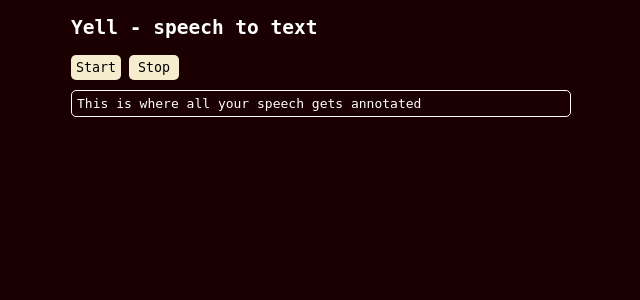
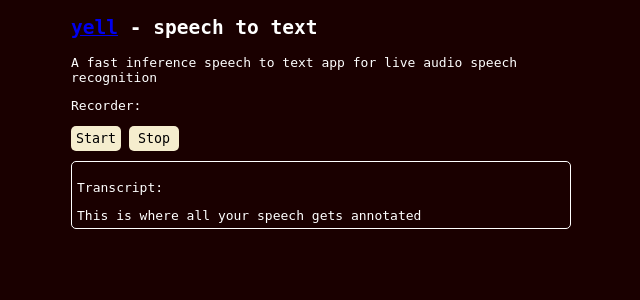
Before and after one commit to asceznyk/yell, a Flask app: page / in a window 1280 px wide. Shown: the top 300 px of the page, without its empty margins (319-959 px from the left). Run offline with Flask 2, Linux system fonts and the light colour scheme; parts of the project's set-up code (start-up, migrations or seed data) failed here and were passed over.

Commit message:
changing the styling! and upload dir

```diff
--- a/home.py
+++ b/home.py
@@ -1,6 +1,8 @@
 import os
 import io
 import wave
+
+import tempfile
 
 import numpy as np
 import speech_recognition as sr
@@ -9,7 +11,15 @@ from flask import Flask, render_template, request
 from pydub import AudioSegment
 
 app = Flask(__name__)
-app.config["UPLOAD_DIR"] = "temp"
+
+tempdir = "/tmp/"
+for fname in os.listdir(tempdir):
+    if fname.startswith("yell_user_data_"):
+        app.config["UPLOAD_DIR"] = f"{tempdir}{fname}"
+        break
+else:
+    app.config["UPLOAD_DIR"] = tempfile.mkdtemp(prefix="yell_user_data_")
+
 model = sr.Recognizer()
 
 @app.route("/", methods=['GET', 'POST'])
--- a/static/audio.js
+++ b/static/audio.js
@@ -19,7 +19,7 @@ if (navigator.mediaDevices) {
       stopped = 0;
       mediaRecorder.start();
       record.style.background = "red";
-      record.style.color = "black";
+      record.style.color = "white";
     }
 
     stop.onclick = () => {
@@ -27,7 +27,7 @@ if (navigator.mediaDevices) {
       stopped = 1;
       mediaRecorder.stop();
       record.style.background = "";
-      record.style.color = "";
+      record.style.color = "black";
     }
 
     setInterval(function() {
--- a/static/style.css
+++ b/static/style.css
@@ -12,12 +12,13 @@ html, body {
 
 .btn {
 	border:none;
-	border-radius: 5px;
+	border-radius:5px;
 	padding:5px;
 	min-width:50px;
 	text-align:center;
 	background:#F5EDCE;
 	font-family:inherit;
+	transition: all, 0.5s;
 }
 
 .btn:hover {
--- a/templates/main.html
+++ b/templates/main.html
@@ -7,14 +7,19 @@
 </head>
 <body>
     <div class="wrapper">
-        <div class="header"><h2>Yell - speech to text</h2></div>
+        <div class="header">
+            <h2><a href="https://github.com/asceznyk/yell/">yell</a> - speech to text</h2>
+            <p>A fast inference speech to text app for live audio speech recognition</p>
+        </div>
         <div class="design">
             <div class="recorder">
+                <p>Recorder:</p>
                 <button class="btn" id="record">Start</button>
                 <button class="btn" id="stop">Stop</button>
             </div>
         </div>
         <div class="transcript" id="transcript">
+            <p>Transcript:</p>
             <span>This is where all your speech gets annotated</span>
         </div>
     </div>
```
